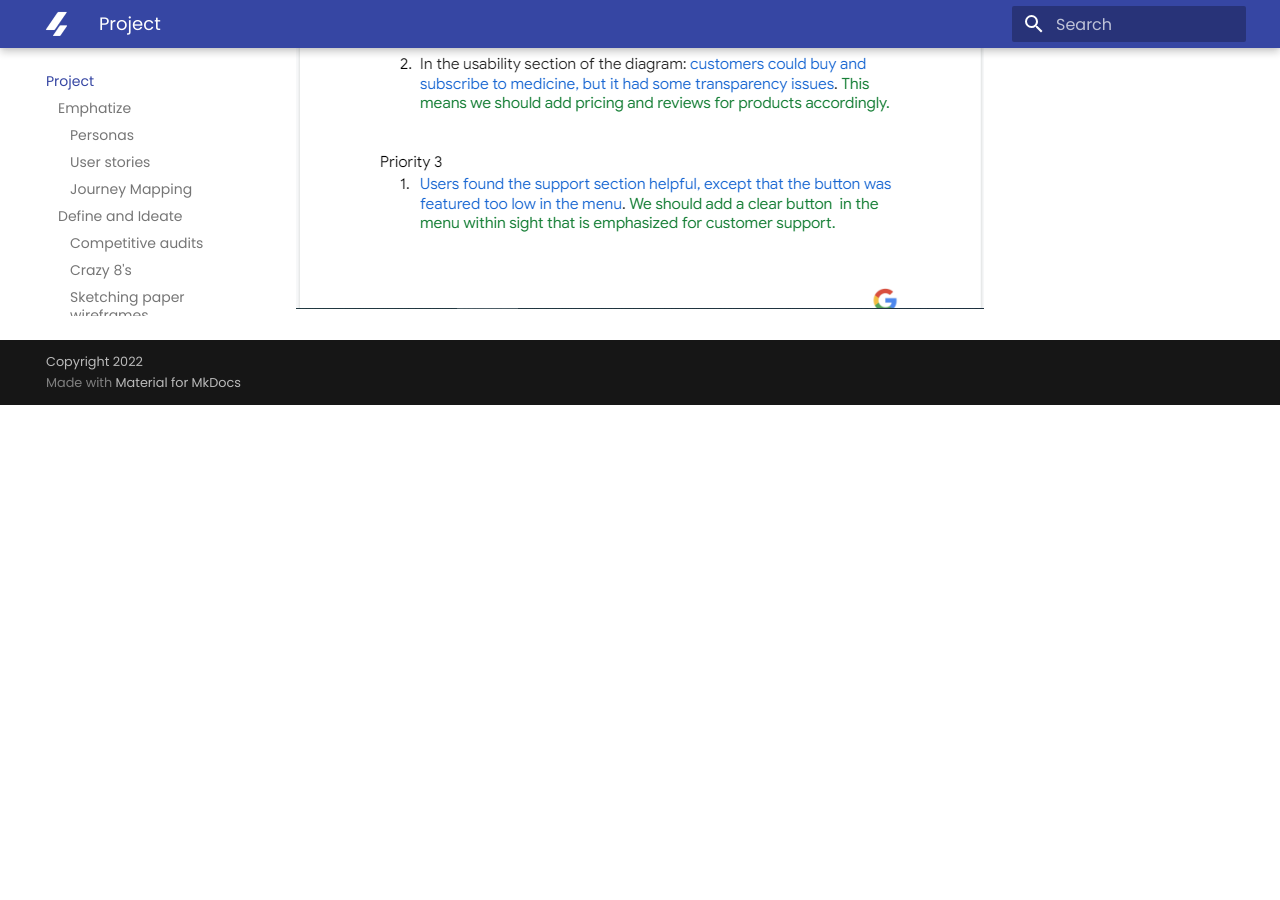
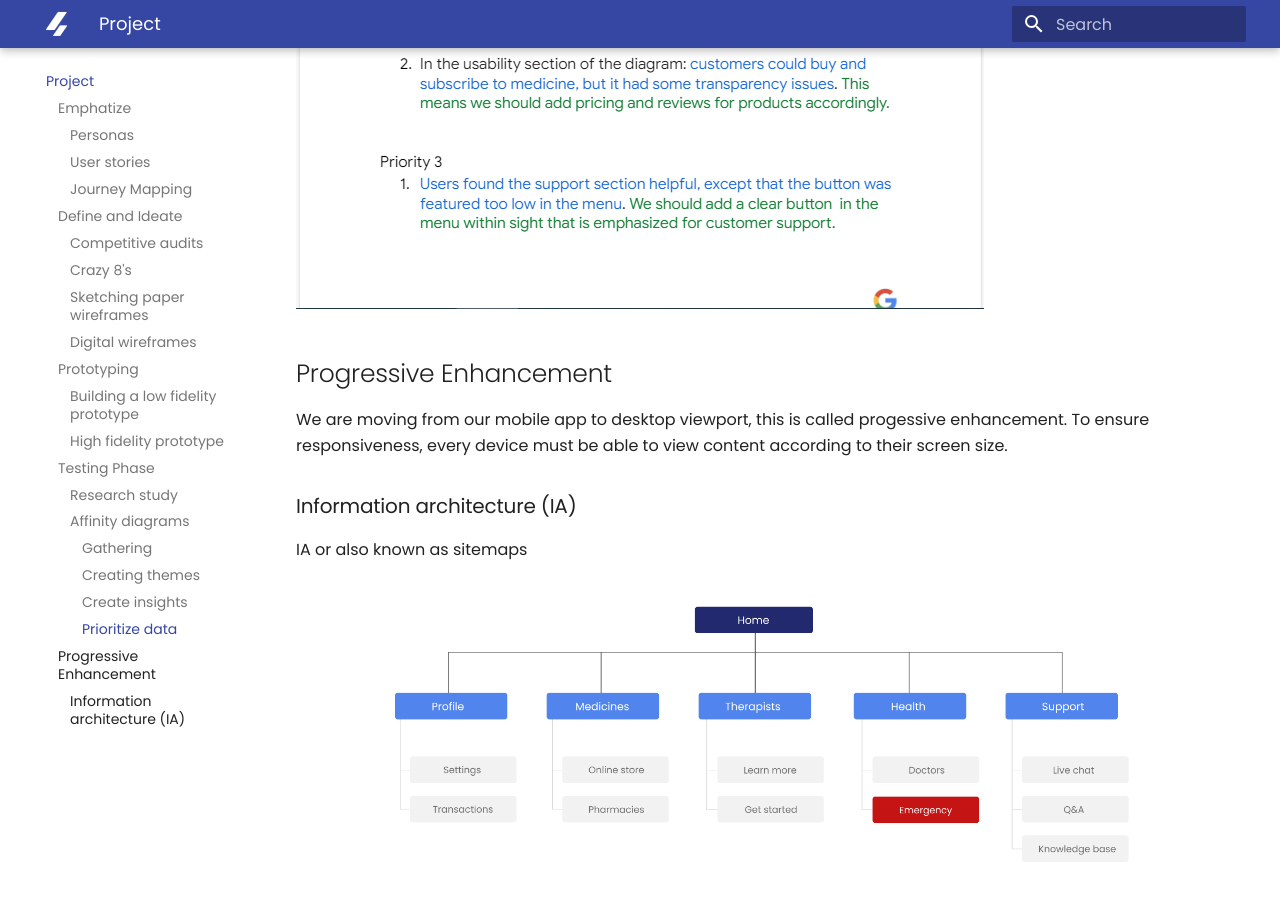
Before and after one commit to divstackio/docs-study, an MkDocs documentation site: the page built from docs/project.md, in a window 1280 px wide and 900 px high, scrolled down 23394 px. Built offline with MkDocs 1.6.1 and Material for MkDocs 9.7.7, drawn with Linux system fonts in a browser that asks for light colours; before the commit the page ends 23799 px from its top, so only the background shows below that.

Commit message:
Update project.md

```diff
--- a/docs/project.md
+++ b/docs/project.md
@@ -246,3 +246,13 @@ view document: <https://docs.google.com/document/d/1gKDVRJUdzgl9ce8D0F19SiGB4EJV
 <br><br>
 <img src="https://raw.githubusercontent.com/divstackio/docs-study/main/docs/img/prioritized_themes.png">
 <br>
+
+
+## Progressive Enhancement ##
+
+We are moving from our mobile app to desktop viewport, this is called progessive enhancement. To ensure responsiveness, every device must be able to view content according to their screen size.
+
+### Information architecture (IA) ###
+
+IA or also known as sitemaps
+<img src="https://raw.githubusercontent.com/divstackio/docs-study/main/docs/img/IA.png">
```
